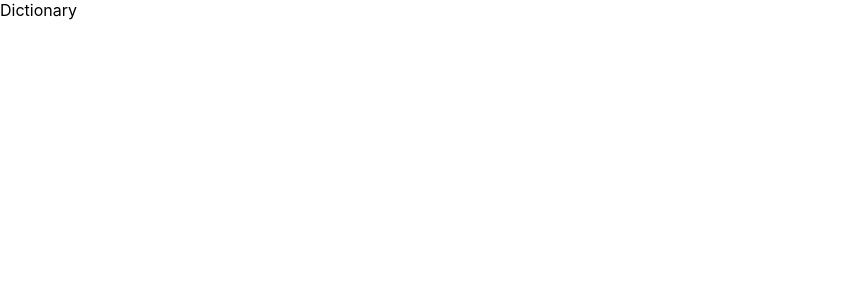
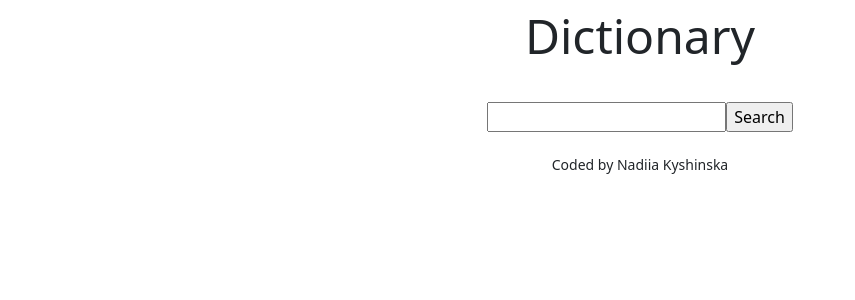
Before and after one commit to Vedina2022/dictionary-project, a React (Create React App) app: page / in a window 1280 px wide. Shown: the top 300 px of the page, without its empty margins (0-855 px from the left). Built offline with nearby package versions, Linux system fonts and the light colour scheme.

Commit message:
Added Dictionary  component and Search form inside it

```diff
--- a/src/App.css
+++ b/src/App.css
@@ -0,0 +1,8 @@
+.App-footer {
+  text-align: center;
+  margin: 20px 0;
+}
+.App-header {
+  text-align: center;
+  font-size: 48px;
+}
--- a/src/App.js
+++ b/src/App.js
@@ -1,9 +1,22 @@
 import "./App.css";
+import "bootstrap/dist/css/bootstrap.min.css";
+import Dictionary from "./Dictionary";
 
 function App() {
   return (
     <div className="App">
-      <header className="App-header">Dictionary</header>
+      <div className="container">
+        <header className="App-header">
+          Dictionary
+          <div className="class"></div>
+        </header>
+        <main>
+          <Dictionary />
+        </main>
+        <footer className="App-footer">
+          <small>Coded by Nadiia Kyshinska</small>
+        </footer>
+      </div>
     </div>
   );
 }
--- /dev/null
+++ b/src/Dictionary.css
@@ -0,0 +1,4 @@
+.Dictionary {
+  text-align: center;
+  margin-top: 30px;
+}
--- /dev/null
+++ b/src/Dictionary.js
@@ -0,0 +1,23 @@
+import React, { useState } from "react";
+import "./Dictionary.css";
+
+export default function Dictionary() {
+  let [keyword, setKeyword] = useState("");
+  function Search(event) {
+    event.preventDefault();
+    alert(`Searching for ${keyword} definition`);
+  }
+
+  function handleKeywordChange(event) {
+    setKeyword(event.target.value);
+  }
+
+  return (
+    <div className="Dictionary">
+      <form onSubmit={Search}>
+        <input type="search" onChange={handleKeywordChange} />
+        <input type="submit" value="Search" />
+      </form>
+    </div>
+  );
+}
```
